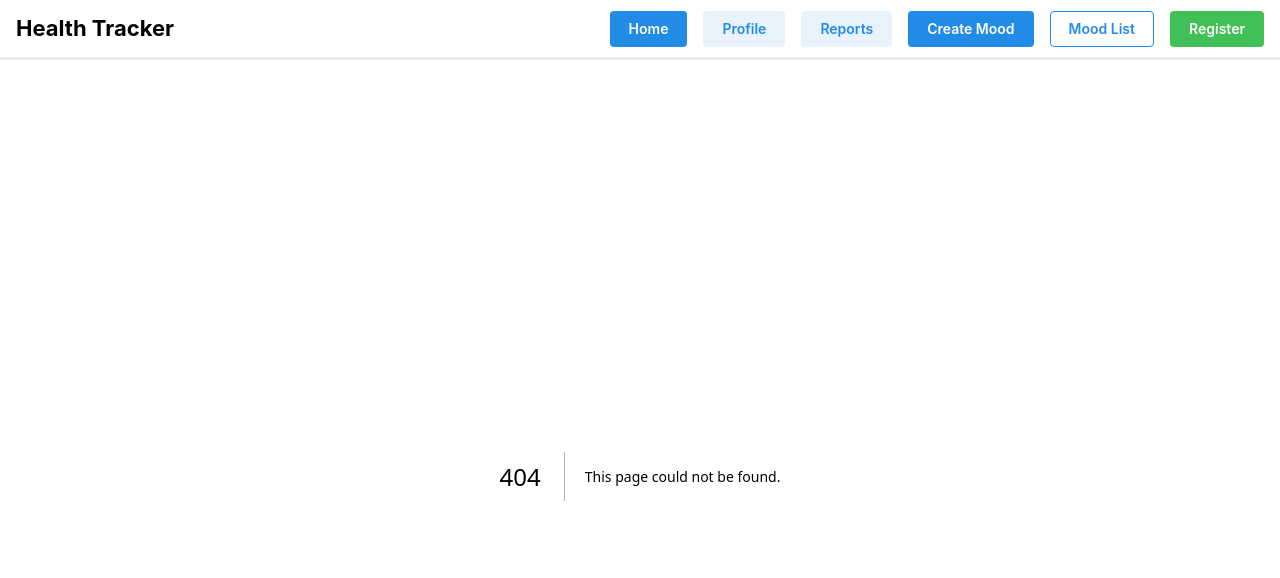
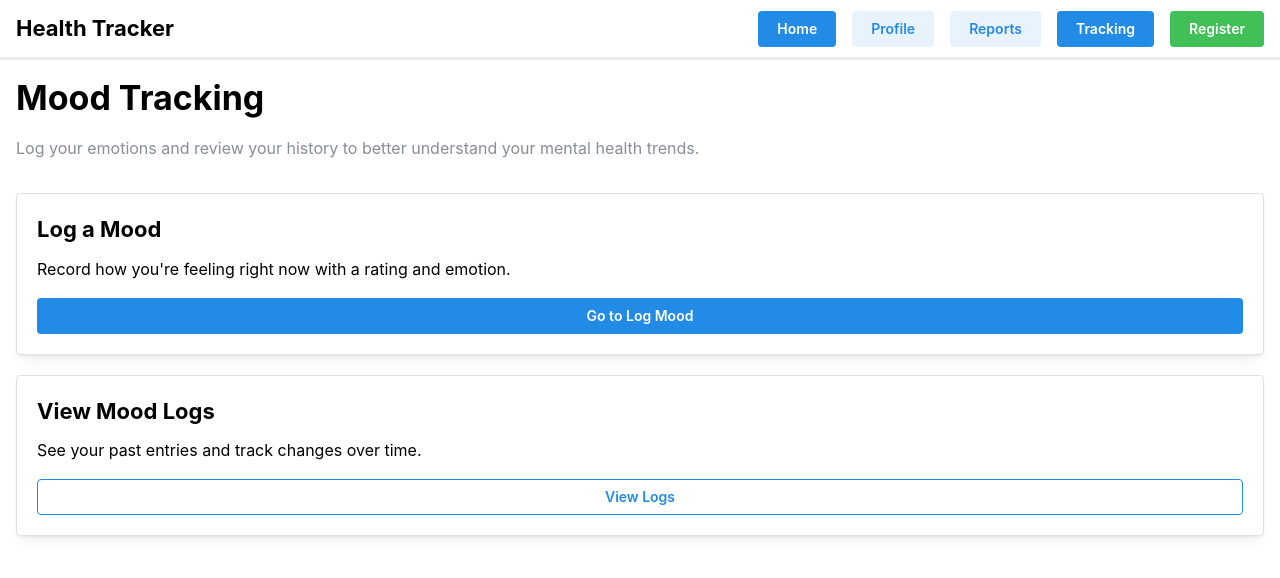
Before and after one commit to CSPB-3308-Team-6-Project/project-repo, a Next.js app in the folder Documentation/3308-tracker-app/: page /tracking in a window 1280 px wide. Before the commit this address had no page. Shown: the top 578 px of the page. Built offline with nearby package versions, Linux system fonts and the light colour scheme.

Commit message:
updated nav bar to reflect correct pages, added tracking page with buttons for create (log mood) and list (mood log), pointed home page log mood button to /tracking/create, uncommented code in /tracking/create/page.tsx so it appears on webpage

```diff
--- a/Documentation/3308-tracker-app/app/(content)/home/components/home-page.tsx
+++ b/Documentation/3308-tracker-app/app/(content)/home/components/home-page.tsx
@@ -34,7 +34,7 @@ export default function HomePage() {
           <Button
             size="lg"
             component={Link}
-            href={href('/mood/create')}
+            href={href('/tracking/create')}
           >
             Log Your Mood
           </Button>
--- a/Documentation/3308-tracker-app/app/(content)/tracking/create/page.tsx
+++ b/Documentation/3308-tracker-app/app/(content)/tracking/create/page.tsx
@@ -5,7 +5,7 @@
 // - renders CreateButton
 // - clicking CreateButton triggers entry creation logic
 // - displays success or error message
-/*
+
 'use client' //required at the top of any interactive component
 import { href } from '../../../../lib/url-helper';
 
@@ -48,4 +48,3 @@ export default function CreateEntryPage() {
         </div>
     )
 }
-    */
--- /dev/null
+++ b/Documentation/3308-tracker-app/app/(content)/tracking/page.tsx
@@ -0,0 +1,63 @@
+'use client'
+
+import Link from "next/link"
+import { href } from "@/lib/url-helper"
+
+import { Title, Text, Card, Button, Group, Stack } from "@mantine/core"
+
+export default function TrackingPage() {
+  return (
+
+    <div>
+
+      <Title order={1} mb="md">
+        Mood Tracking
+      </Title>
+
+      <Text c="dimmed" mb="xl">
+        Log your emotions and review your history to better understand your mental health trends.
+      </Text>
+
+      {/* ACTION CARDS */}
+      <Stack gap="lg">
+
+        {/* LOG MOOD */}
+        <Card shadow="sm" padding="lg" withBorder>
+
+          <Title order={3}>Log a Mood</Title>
+
+          <Text mt="sm" mb="md">
+            Record how you're feeling right now with a rating and emotion.
+          </Text>
+
+          <Button component={Link} href={href('/tracking/create')}>
+            Go to Log Mood
+          </Button>
+
+        </Card>
+
+        {/* VIEW LOGS */}
+        <Card shadow="sm" padding="lg" withBorder>
+
+          <Title order={3}>View Mood Logs</Title>
+
+          <Text mt="sm" mb="md">
+            See your past entries and track changes over time.
+          </Text>
+
+          <Button
+            component={Link}
+            href={href('/tracking/list')}
+            variant="outline"
+          >
+            View Logs
+          </Button>
+
+        </Card>
+
+      </Stack>
+
+    </div>
+
+  )
+}
--- a/Documentation/3308-tracker-app/components/nav-wrapper.tsx
+++ b/Documentation/3308-tracker-app/components/nav-wrapper.tsx
@@ -9,10 +9,7 @@ export default function NavWrapper({ children }: { children: React.ReactNode })
 
   return (
 
-    <AppShell
-      header={{ height: 60 }}
-      padding="md"
-    >
+    <AppShell header={{ height: 60 }} padding="md">
 
       <AppShell.Header style={{ borderBottom: "3px solid #eaeaea" }}>
 
@@ -34,12 +31,10 @@ export default function NavWrapper({ children }: { children: React.ReactNode })
               Reports
             </Button>
 
-            <Button component={Link} href={href('/mood/create')}>
-              Create Mood
-            </Button>
+            {/* NEW TRACKING STRUCTURE */}
 
-            <Button component={Link} href={href('/mood/list')} variant="outline">
-              Mood List
+            <Button component={Link} href={href('/tracking')}>
+              Tracking
             </Button>
 
             <Button component={Link} href={href('/register')} color="green">
```
